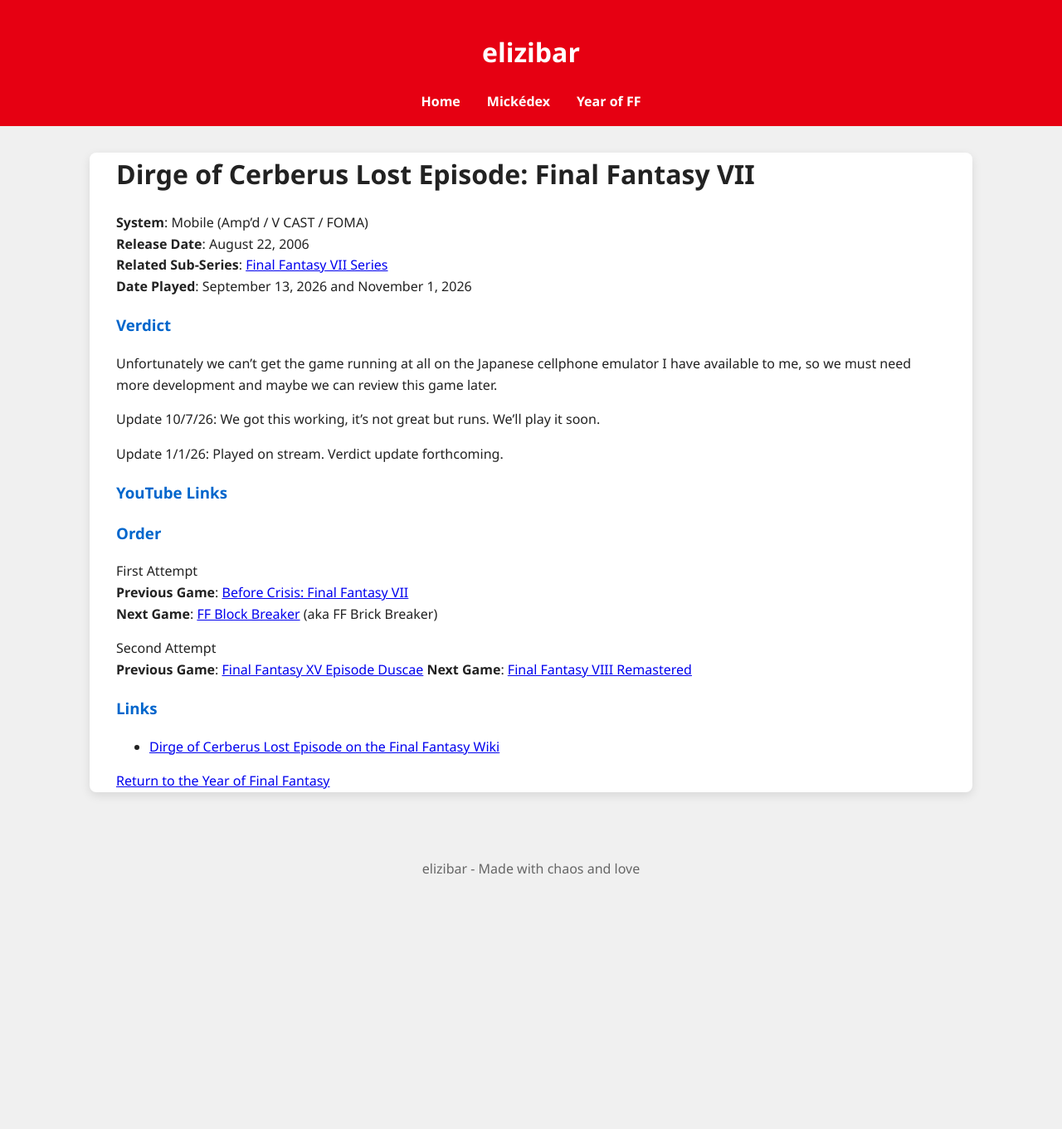
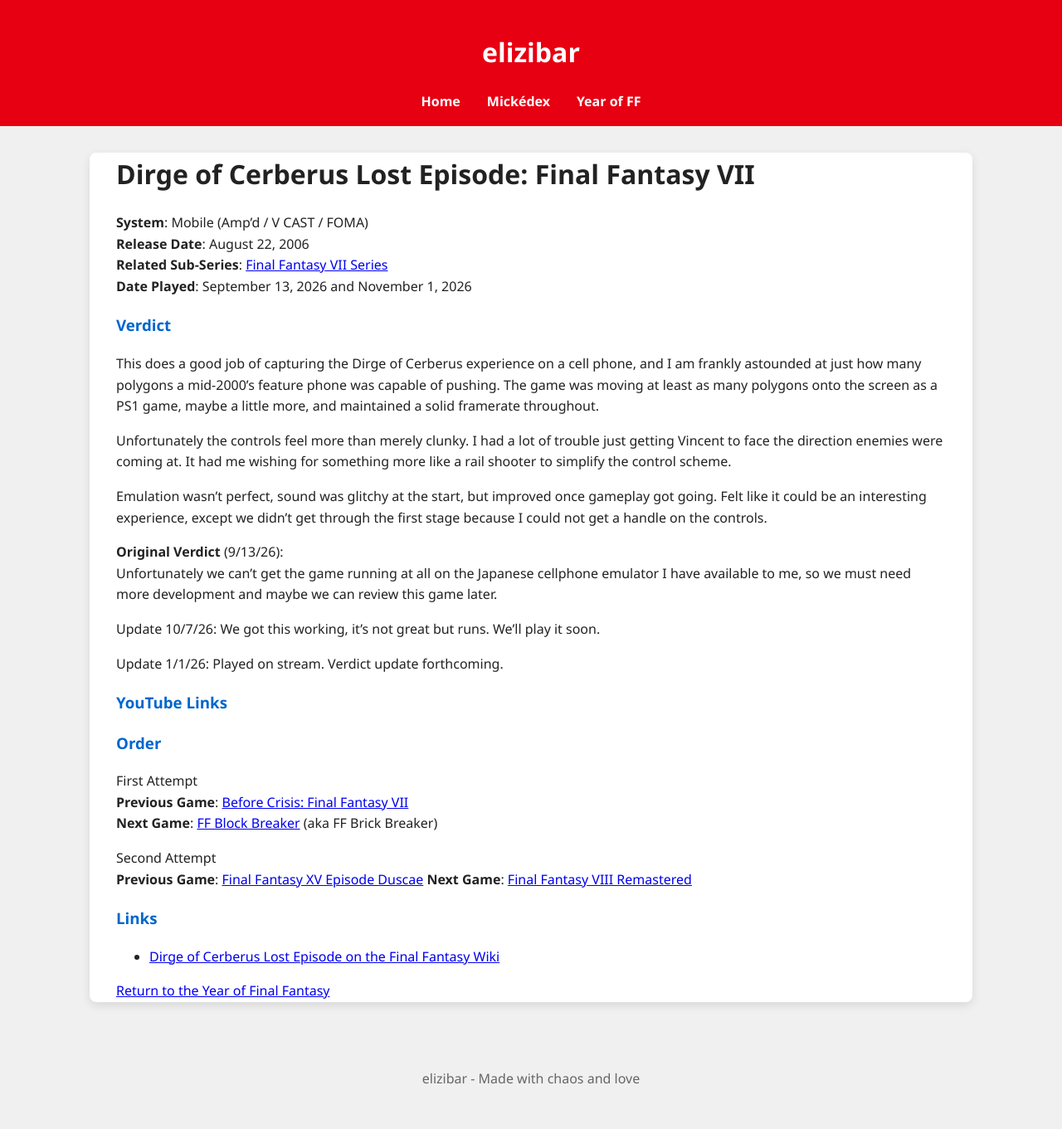
Before and after one commit to elizibar/elizibar.github.io, a Jekyll site: the page built from yearoffinalfantasy/FF7/ff7docle.md, in a window 1280 px wide. Shown: the whole page at 83% size. Built offline with Jekyll 4.4.1, drawn with Linux system fonts in a browser that asks for light colours; before the commit the page ends 1109 px from its top, so only the background shows below that.

Commit message:
Update ff7docle.md

```diff
--- a/yearoffinalfantasy/FF7/ff7docle.md
+++ b/yearoffinalfantasy/FF7/ff7docle.md
@@ -13,6 +13,13 @@
 
 ### Verdict
 
+This does a good job of capturing the Dirge of Cerberus experience on a cell phone, and I am frankly astounded at just how many polygons a mid-2000's feature phone was capable of pushing. The game was moving at least as many polygons onto the screen as a PS1 game, maybe a little more, and maintained a solid framerate throughout.
+
+Unfortunately the controls feel more than merely clunky.  I had a lot of trouble just getting Vincent to face the direction enemies were coming at.  It had me wishing for something more like a rail shooter to simplify the control scheme.
+
+Emulation wasn't perfect, sound was glitchy at the start, but improved once gameplay got going.  Felt like it could be an interesting experience, except we didn't get through the first stage because I could not get a handle on the controls.
+
+**Original Verdict** (9/13/26):
 Unfortunately we can't get the game running at all on the Japanese cellphone emulator I have available to me, so we must need more development and maybe we can review this game later.
 
 Update 10/7/26:  We got this working, it's not great but runs.  We'll play it soon.
```
